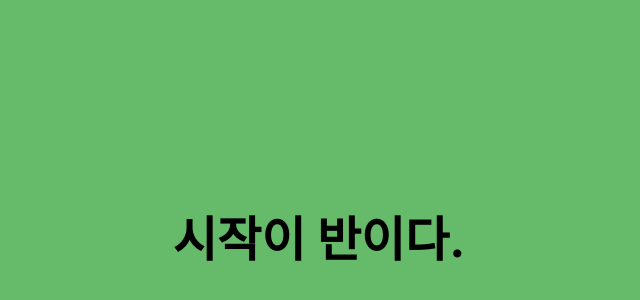
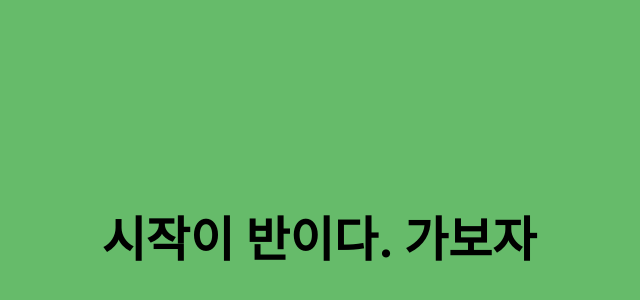
Before and after one commit to RE-BADGEME/fe, a Next.js app: page / in a window 1280 px wide. Shown: the part 160-460 px from the top of the page, without its empty margins (321-961 px from the left). Built offline with nearby package versions, Linux system fonts and the light colour scheme.

Commit message:
Feat : main page 변경

```diff
--- a/app/page.tsx
+++ b/app/page.tsx
@@ -3,7 +3,7 @@ import React from 'react';
 const page = () => {
   return (
     <div className="w-screen h-screen bg-green-400 flex flex-col justify-center items-center text-5xl font-bold">
-      시작이 반이다.
+      시작이 반이다. 가보자
     </div>
   );
 };
```
